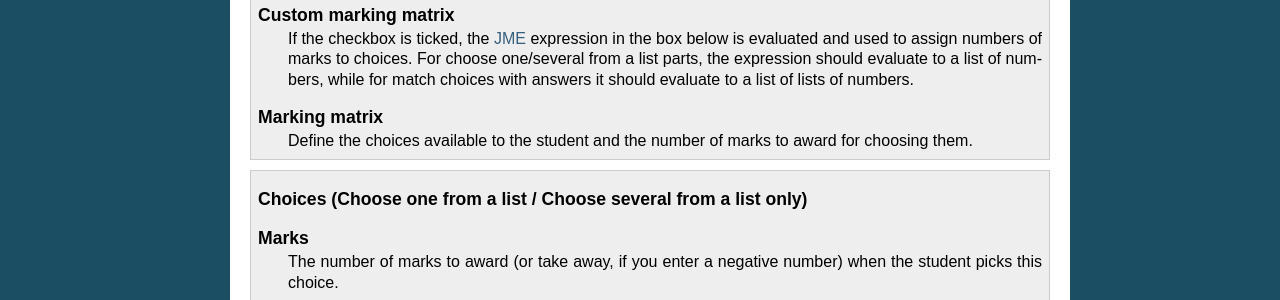
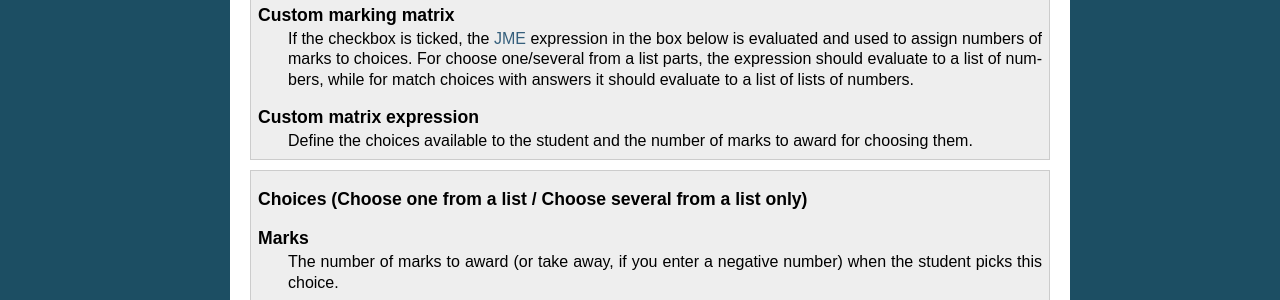
Before and after one commit to numbas/editor-docs, a Sphinx documentation site: the page built from source/question-parts.rst, in a window 1280 px wide and 900 px high, scrolled down 4264 px. Shown: the part 317-617 px from the top of the window. Built offline with Sphinx 7.4.7, drawn with Linux system fonts in a browser that asks for light colours.

```diff
--- a/source/question-parts.rst
+++ b/source/question-parts.rst
@@ -187,7 +187,7 @@ Choose one from a list / Choose several from a list / Match choices with answers
         Custom marking matrix
             If the checkbox is ticked, the :ref:`JME <jme>` expression in the box below is evaluated and used to assign numbers of marks to choices. For :term:`choose one/several from a list` parts, the expression should evaluate to a list of numbers, while for :term:`match choices with answers` it should evaluate to a list of lists of numbers.
 
-        Marking matrix
+        Custom matrix expression
             Define the choices available to the student and the number of marks to award for choosing them.
 
 .. topic:: Choices (:term:`Choose one from a list` / :term:`Choose several from a list` only)
```
